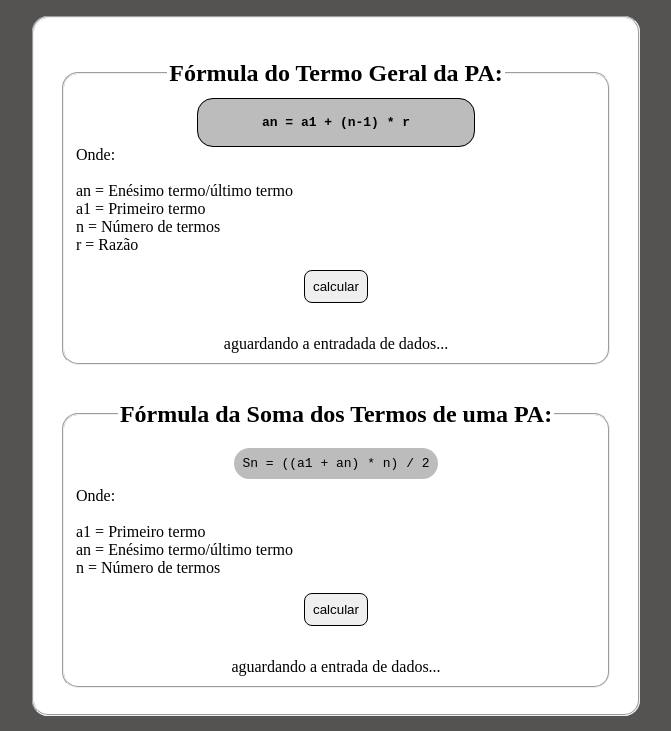
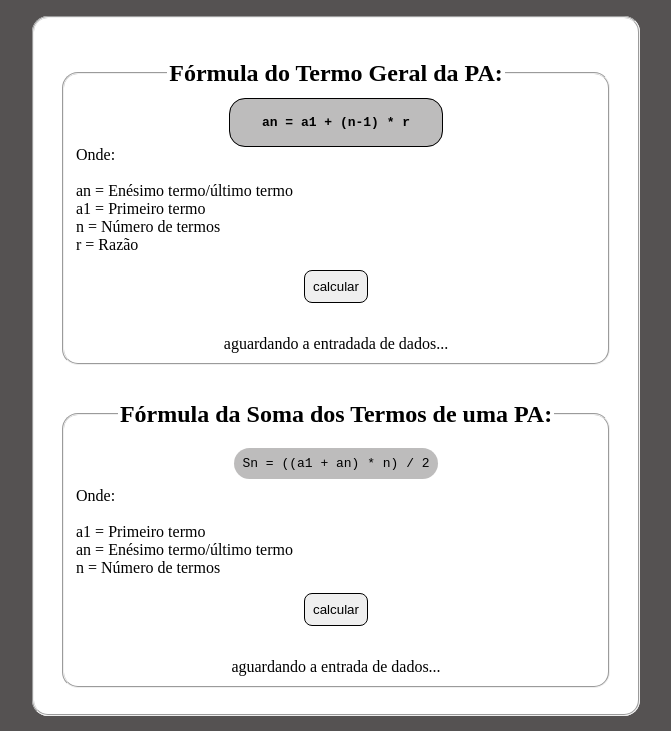
Before and after one commit to Bebel132/calculadora-pa-e-pgkk, a plain HTML site: page index.html in a window 1280 px wide. In both pictures the pointer is over the element "an = a1 + (n-1) * r". Shown: the top 731 px of the page, without its empty margins (304-975 px from the left). Drawn offline with Linux system fonts and the light colour scheme.

Commit message:
Add files via upload

```diff
--- a/index.html
+++ b/index.html
@@ -32,7 +32,7 @@
         code:hover {
             border: 1px solid black;
             font-weight: bolder;
-            padding: 1rem 4rem;
+            padding: 1rem 2rem;
             margin: 5rem;
         }
 
```
